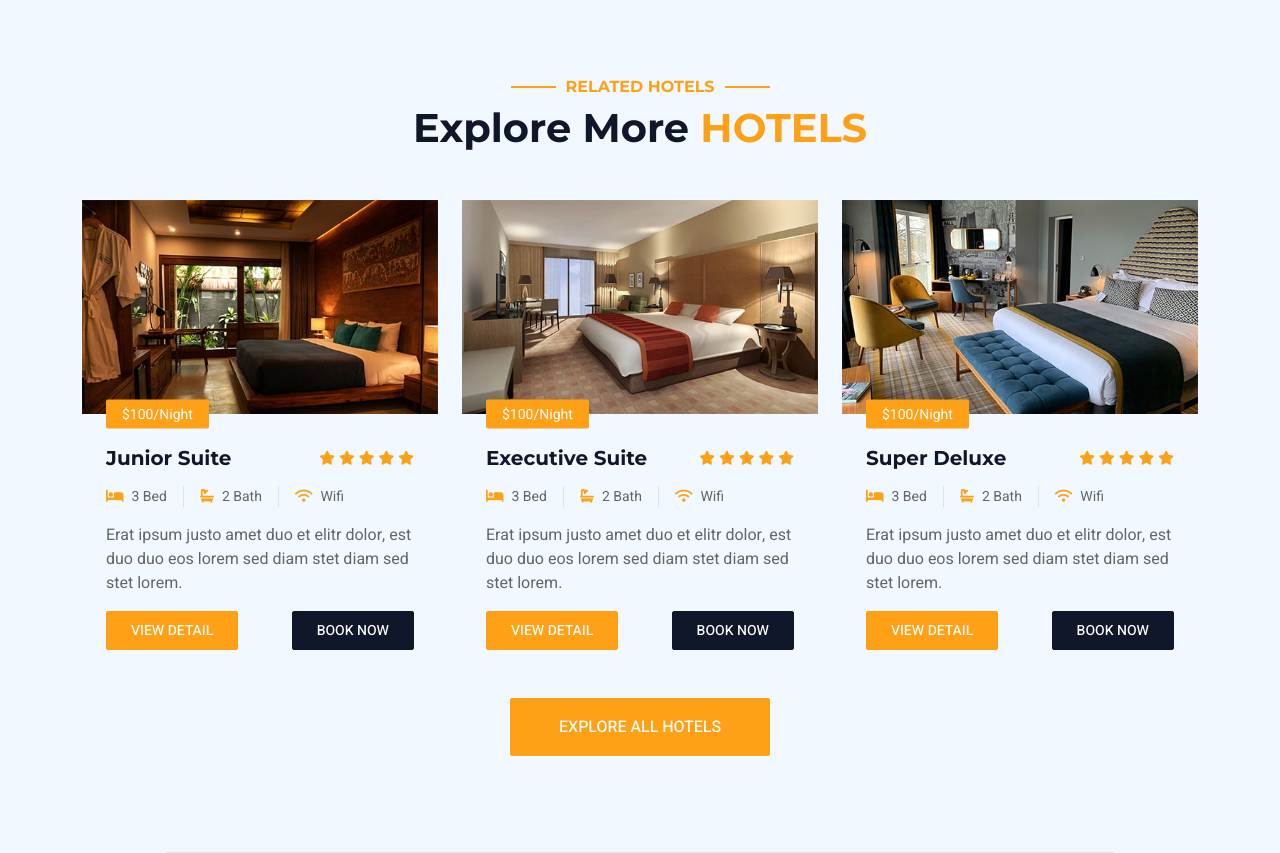
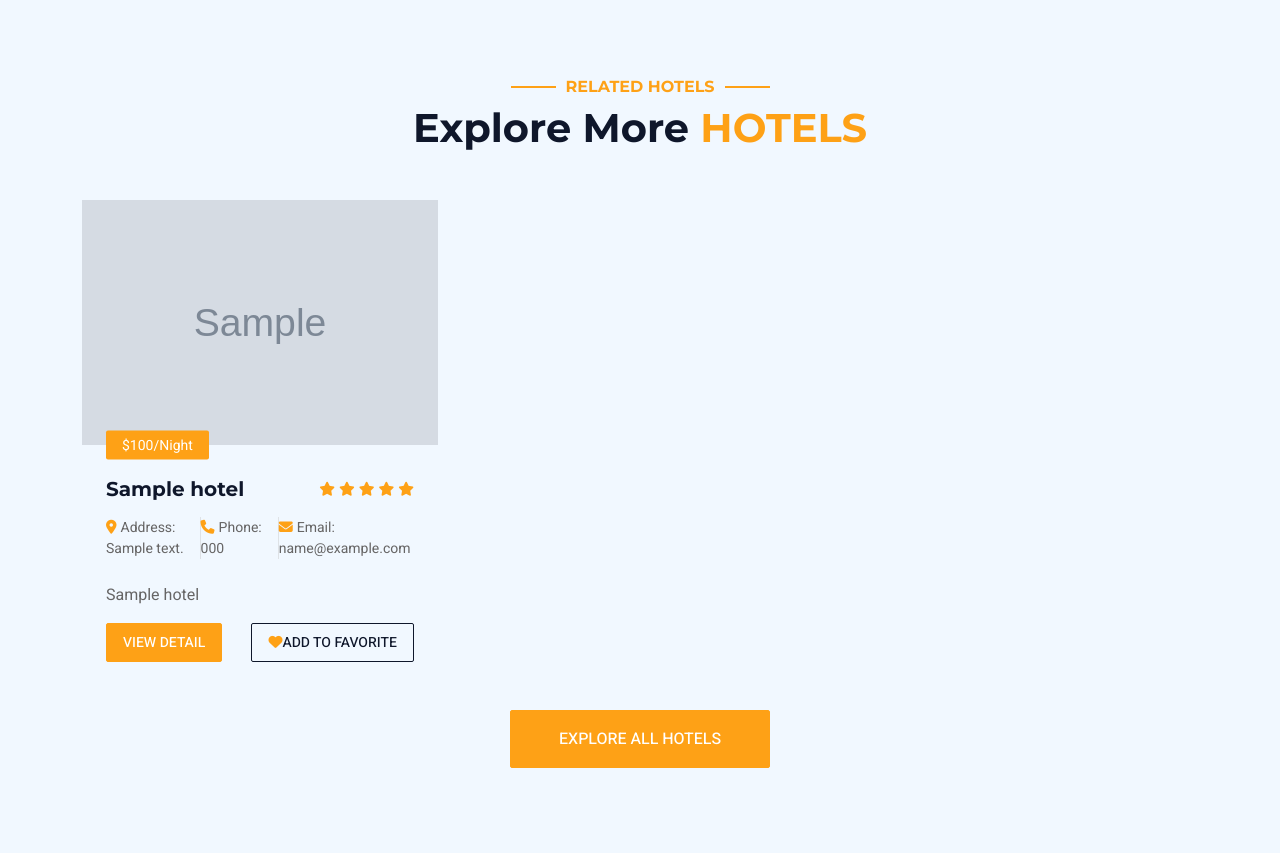
Before and after one commit to Omarmoatz/Hotels-Hub-Using-Django-and-DRF, a Django app: a page that uses hotel/templates/hotel/hotel_detail.html in a window 1280 px wide. Shown: the part 2136-2989 px from the top of the page. Run offline with Django 5.2, Linux system fonts and the light colour scheme; tables that the repository leaves empty hold one stand-in row (values such as "Sample post"); grey boxes marked "Sample" are stand-in pictures; some libraries are stand-ins or nearby versions.

Commit message:
add related hotels to hotel detail

```diff
--- a/hotel/templates/hotel/hotel_detail.html
+++ b/hotel/templates/hotel/hotel_detail.html
@@ -257,16 +257,18 @@
                     <h1 class="mb-5">Explore More <span class="text-primary text-uppercase">Hotels</span></h1>
                 </div>
                 <div class="row g-4">
+
+                    {% for item in related_hotels %}
                         <div class="col-lg-4 col-md-6 wow fadeInUp" data-wow-delay="0.1s">
                             <div class="room-item rounded">
                                 <div class="position-relative">
-                                <img class="img-fluid" src="img/room-1.jpg" alt>
+                                    <img class="img-fluid" src="{{ item.img.url}}" alt="img" style=" width:500px; height:245px; ">
                                     <small
                                         class="position-absolute start-0 top-100 translate-middle-y bg-primary text-white rounded py-1 px-3 ms-4">$100/Night</small>
                                 </div>
                                 <div class="p-4 mt-2">
                                     <div class="d-flex justify-content-between mb-3">
-                                    <h5 class="mb-0">Junior Suite</h5>
+                                        <h5 class="mb-0">{{ item.name }}</h5>
                                         <div class="ps-2">
                                             <small class="fa fa-star text-primary"></small>
                                             <small class="fa fa-star text-primary"></small>
@@ -275,90 +277,30 @@
                                             <small class="fa fa-star text-primary"></small>
                                         </div>
                                     </div>
-                                <div class="d-flex mb-3">
-                                    <small class="border-end me-3 pe-3"><i class="fa fa-bed text-primary me-2"></i>3
-                                        Bed</small>
-                                    <small class="border-end me-3 pe-3"><i class="fa fa-bath text-primary me-2"></i>2
-                                        Bath</small>
-                                    <small><i class="fa fa-wifi text-primary me-2"></i>Wifi</small>
+                                    <div class='d-flex mb-4'>
+                                        <small class="border-end  pe-3"><i
+                                             class="fa fa-map-marker-alt text-primary me-1"></i>Address:<br> {{ item.address}}</small>
+
+                                        <small class="border-end  pe-3"><i
+                                                class="fa fa-phone text-primary me-1"></i>Phone:<br> {{ item.phone }}</small>
+
+                                        <small><i class="fa fa-envelope text-primary me-1"></i>Email:<br>{{ item.email }}</small>
                                     </div>
-                                <p class="text-body mb-3">Erat ipsum justo amet duo et elitr dolor, est duo duo eos
-                                    lorem sed diam stet diam sed stet lorem.</p>
-                                <div class="d-flex justify-content-between">
-                                    <a class="btn btn-sm btn-primary rounded py-2 px-4" href>View Detail</a>
-                                    <a class="btn btn-sm btn-dark rounded py-2 px-4" href>Book Now</a>
+                                    <p class="text-body mb-0">{{ item.subtitle }}</p>
+                                    <div class="d-flex justify-content-between mt-auto pt-3">
+                                        <a class="btn btn-sm btn-primary rounded py-2 px-3 me-4"
+                                        href="{% url 'hotel:hotel_detail' item.slug %}">View Detail</a>
+
+                                        <a class="btn btn-sm btn-outline-dark rounded py-2 px-3" href>
+                                            <i class="fa fa-heart text-primary " ></i>Add To Favorite</a>
                                     </div>
                                 </div>
                             </div>
                         </div>
-                    <div class="col-lg-4 col-md-6 wow fadeInUp" data-wow-delay="0.3s">
-                        <div class="room-item rounded">
-                            <div class="position-relative">
-                                <img class="img-fluid" src="img/room-2.jpg" alt>
-                                <small
-                                    class="position-absolute start-0 top-100 translate-middle-y bg-primary text-white rounded py-1 px-3 ms-4">$100/Night</small>
-                            </div>
-                            <div class="p-4 mt-2">
-                                <div class="d-flex justify-content-between mb-3">
-                                    <h5 class="mb-0">Executive Suite</h5>
-                                    <div class="ps-2">
-                                        <small class="fa fa-star text-primary"></small>
-                                        <small class="fa fa-star text-primary"></small>
-                                        <small class="fa fa-star text-primary"></small>
-                                        <small class="fa fa-star text-primary"></small>
-                                        <small class="fa fa-star text-primary"></small>
-                                    </div>
-                                </div>
-                                <div class="d-flex mb-3">
-                                    <small class="border-end me-3 pe-3"><i class="fa fa-bed text-primary me-2"></i>3
-                                        Bed</small>
-                                    <small class="border-end me-3 pe-3"><i class="fa fa-bath text-primary me-2"></i>2
-                                        Bath</small>
-                                    <small><i class="fa fa-wifi text-primary me-2"></i>Wifi</small>
-                                </div>
-                                <p class="text-body mb-3">Erat ipsum justo amet duo et elitr dolor, est duo duo eos
-                                    lorem sed diam stet diam sed stet lorem.</p>
-                                <div class="d-flex justify-content-between">
-                                    <a class="btn btn-sm btn-primary rounded py-2 px-4" href>View Detail</a>
-                                    <a class="btn btn-sm btn-dark rounded py-2 px-4" href>Book Now</a>
-                                </div>
-                            </div>
-                        </div>
-                    </div>
-                    <div class="col-lg-4 col-md-6 wow fadeInUp" data-wow-delay="0.6s">
-                        <div class="room-item rounded">
-                            <div class="position-relative">
-                                <img class="img-fluid" src="img/room-3.jpg" alt>
-                                <small
-                                    class="position-absolute start-0 top-100 translate-middle-y bg-primary text-white rounded py-1 px-3 ms-4">$100/Night</small>
-                            </div>
-                            <div class="p-4 mt-2">
-                                <div class="d-flex justify-content-between mb-3">
-                                    <h5 class="mb-0">Super Deluxe</h5>
-                                    <div class="ps-2">
-                                        <small class="fa fa-star text-primary"></small>
-                                        <small class="fa fa-star text-primary"></small>
-                                        <small class="fa fa-star text-primary"></small>
-                                        <small class="fa fa-star text-primary"></small>
-                                        <small class="fa fa-star text-primary"></small>
-                                    </div>
-                                </div>
-                                <div class="d-flex mb-3">
-                                    <small class="border-end me-3 pe-3"><i class="fa fa-bed text-primary me-2"></i>3
-                                        Bed</small>
-                                    <small class="border-end me-3 pe-3"><i class="fa fa-bath text-primary me-2"></i>2
-                                        Bath</small>
-                                    <small><i class="fa fa-wifi text-primary me-2"></i>Wifi</small>
-                                </div>
-                                <p class="text-body mb-3">Erat ipsum justo amet duo et elitr dolor, est duo duo eos
-                                    lorem sed diam stet diam sed stet lorem.</p>
-                                <div class="d-flex justify-content-between">
-                                    <a class="btn btn-sm btn-primary rounded py-2 px-4" href>View Detail</a>
-                                    <a class="btn btn-sm btn-dark rounded py-2 px-4" href>Book Now</a>
-                                </div>
-                            </div>
-                        </div>
-                    </div>
+                    {% endfor %}
+
+
+
                     <div class="col-12 text-center wow fadeInUp" data-wow-delay="0.9s">
                         <a href="{% url 'hotel:hotel_list' %}" class="btn btn-primary py-3 px-5">Explore All Hotels</a>
                     </div>
--- a/hotel/views.py
+++ b/hotel/views.py
@@ -4,7 +4,7 @@ from django.views import generic
 from django.shortcuts import render
 
 from . import models
-
+from utils import random_numbers
 class HotelList(generic.ListView):
     model = models.Hotel
 
@@ -17,4 +17,5 @@ class HotelDetail(generic.DetailView):
         context['hotel_features'] =  models.HotelFeatures.objects.filter(hotel=self.get_object())
         context['room_type'] = models.RoomType.objects.filter(hotel=self.get_object())
         context['review'] = models.Review.objects.filter(hotel=self.get_object())
+        context['related_hotels'] = models.Hotel.objects.all()[:2]
         return context
--- /dev/null
+++ b/utils.py
@@ -0,0 +1,6 @@
+import random
+
+def random_numbers():
+    for x in range(3):
+        random_number = random.randint(x,100)
+        print(random_number)
```
Also changed, not shown: media/hotel/room-3.jpg (added). Lines whose indentation alone changed are shown as unchanged.
